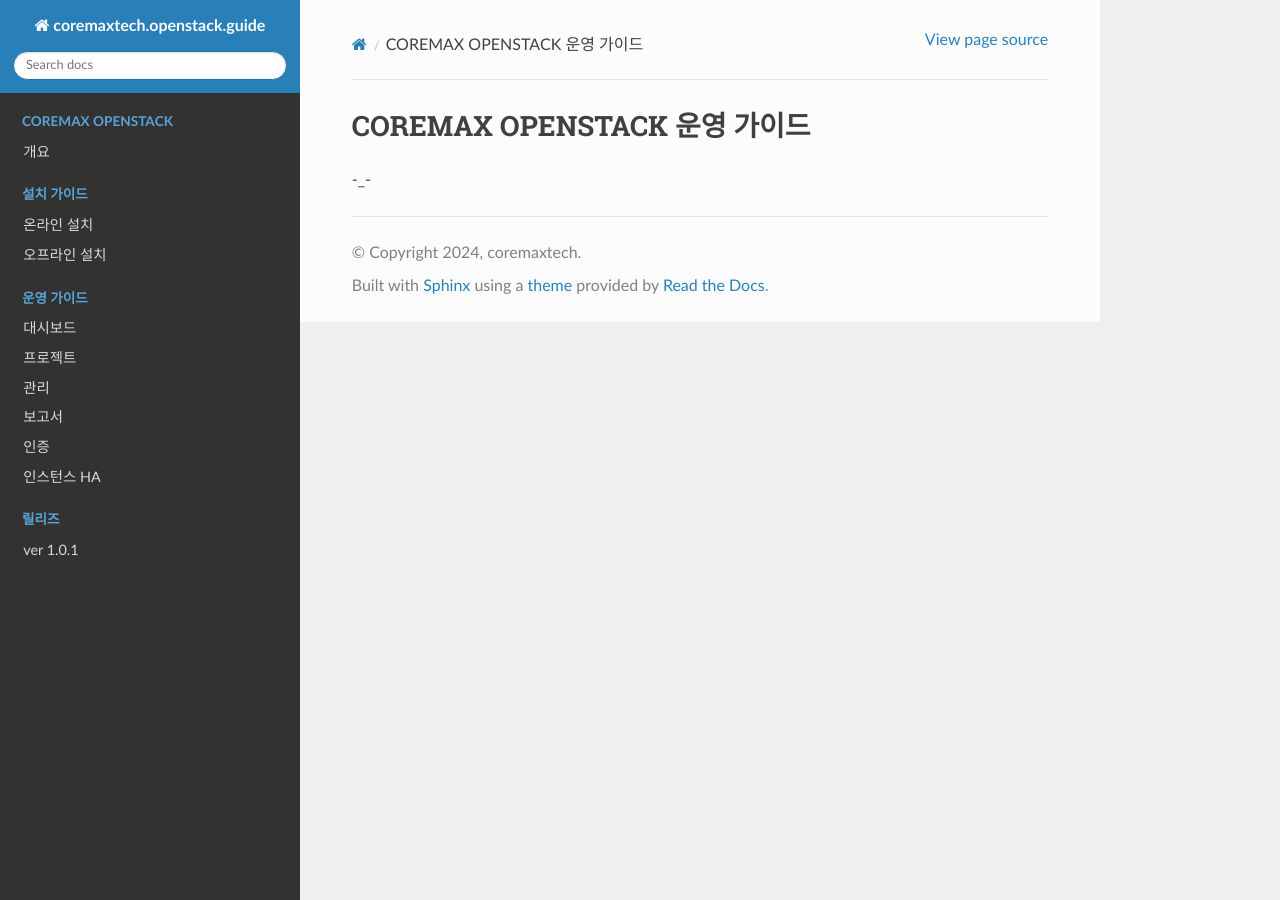
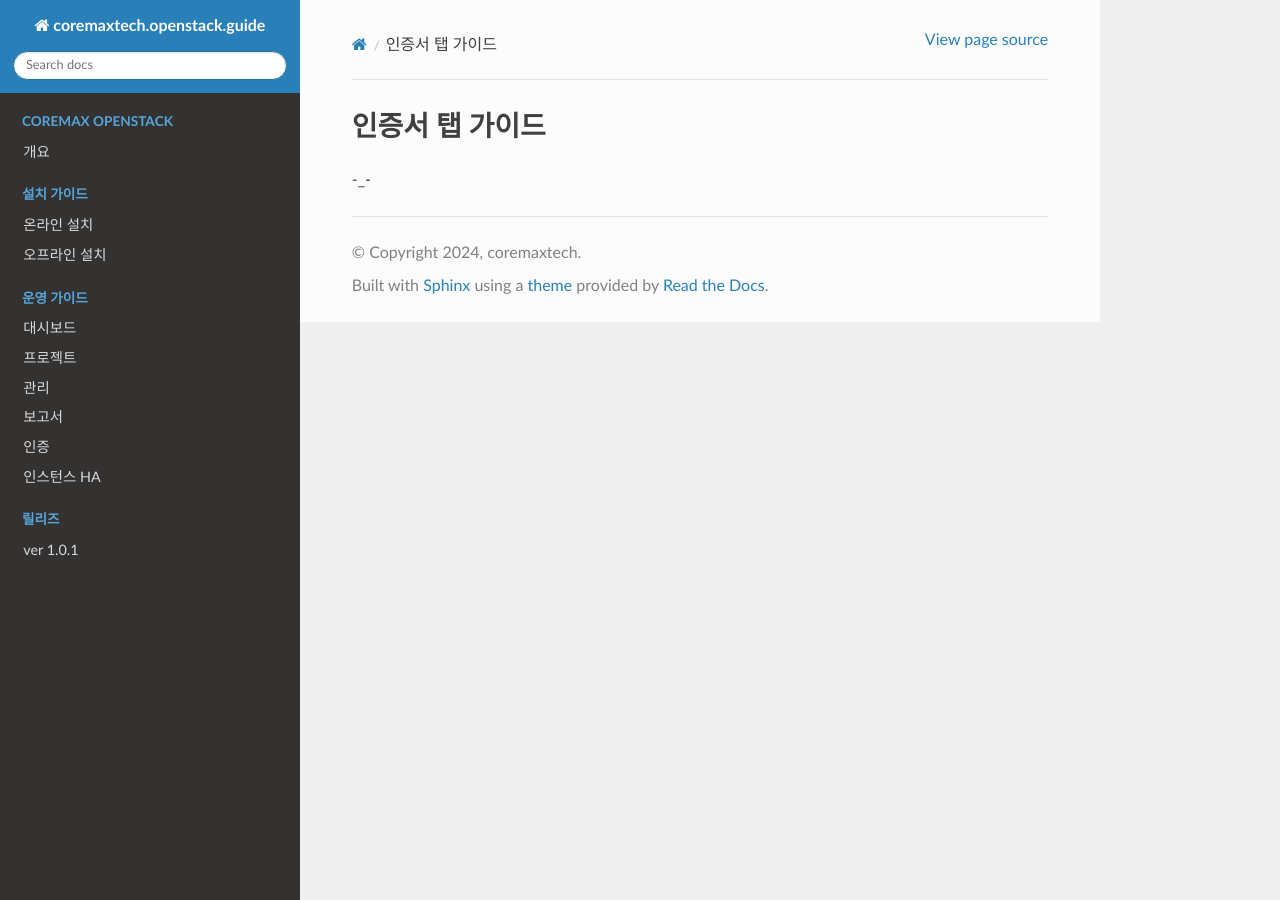
Before and after one commit to hoonhee92/install_tutorial.ver-0.1, a Sphinx documentation site: the page built from docs/source/operation/auth.rst, in a window 1280 px wide. Built offline with Sphinx 7.4.7 and the Read the Docs theme 3.1.0, drawn with Linux system fonts in a browser that asks for light colours.

Commit message:
Update auth.rst

```diff
--- a/docs/source/operation/auth.rst
+++ b/docs/source/operation/auth.rst
@@ -1,4 +1,4 @@
-COREMAX OPENSTACK 운영 가이드
+인증서 탭 가이드
 =====================
 
 -_-
```
